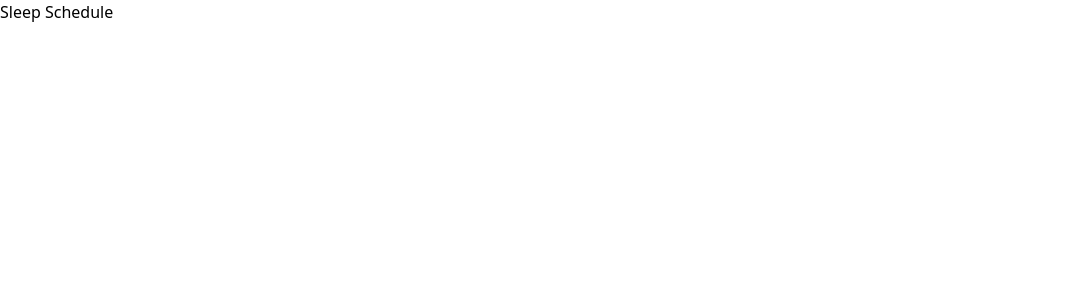
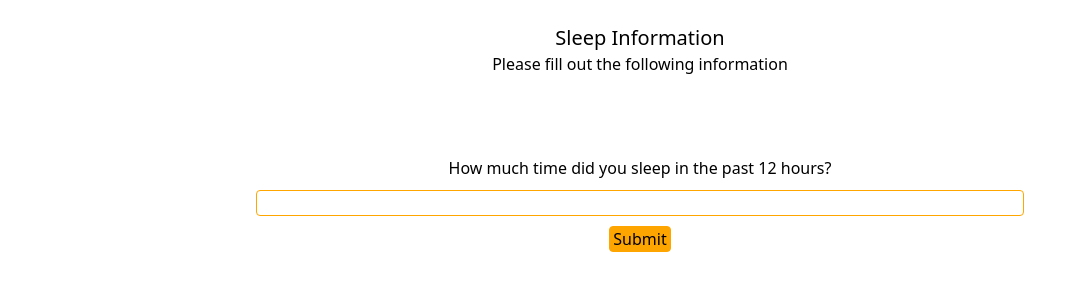
Before and after one commit to SamZhang02/CodeJam12, a website: page frontend/sleep/sleep.html in a window 1280 px wide. Shown: the whole page, without its empty margins (0-1086 px from the left). Drawn offline with nearby package versions, Linux system fonts and the light colour scheme; a web font is replaced by a local one.

Commit message:
added sleep info input page

```diff
--- a/frontend/sleep/sleep.css
+++ b/frontend/sleep/sleep.css
@@ -0,0 +1,55 @@
+@tailwind base;
+@tailwind components;
+@tailwind utilities;
+
+
+#input-container {
+  display: flex;
+  flex-direction: column;
+  align-items: center;
+}
+
+label[for=hours-slept] {
+  margin-bottom: 10px;
+  text-align: center;
+}
+
+input {
+  color: black;
+  border-color:rgb(255, 166, 0);
+  width: 60%;
+}
+
+input::-webkit-calendar-picker-indicator {
+  color: rgb(255, 166, 0);
+}
+
+input:hover {
+  box-shadow: 0.1px 0.1px 1px rgb(238, 160, 92);
+}
+
+input[type=text]:focus {
+  outline: none;
+  color: rgb(0, 0, 0);
+  box-shadow: 0.1px 0.1px 1px inset;
+}
+
+#sleep-submit {
+  text-align: end;
+  margin-top: 10px;
+  background-color: orange;
+  border-color: orange;
+  padding: 3px;
+  line-height: 18px;
+}
+
+#sleep-submit:hover {
+  cursor: pointer;
+  background-color: rgb(236, 153, 0);
+  border-color: rgb(236, 153, 0);
+}
+
+#sleep-submit:focus {
+  outline: none;
+  transform: scale(0.9);
+}
--- a/frontend/sleep/sleep.html
+++ b/frontend/sleep/sleep.html
@@ -10,9 +10,32 @@
   <title>Sleep Info</title>
 </head>
 <body>
-  <h1 id="title" class="">Sleep Schedule</h1>
 
+  <div id="title-container">
+    <h1 id="title" class="mt-6 text-center text-xl font-medium">Sleep Information</h1>
+    <h3 class="mb-20 text-center text-l font-light">Please fill out the following information</h3>
+  </div>
 
+  <form id="input-container">
+    <label for="hours-slept">How much time did you sleep in the past 12 hours? </label>
+    <input id="hours-slept text-m" type="text" list="hours" required class="relative block w-half appearance-none rounded-none rounded border border-orange-500">
+    <datalist id="hours">
+      <option value="&lt 1h"></option>
+      <option value="1h"></option>
+      <option value="2h"></option>
+      <option value="3h"></option>
+      <option value="4h"></option>
+      <option value="5h"></option>
+      <option value="6h"></option>
+      <option value="7h"></option>
+      <option value="8h"></option>
+      <option value="9h"></option>
+      <option value="10h"></option>
+      <option value="11h"></option>
+      <option value="12h"></option>
+    </datalist>
+    <button id="sleep-submit" type="submit" required class="appearance-none rounded-none rounded border">Submit</button>
+  </form>
 
 
 </body>
```
